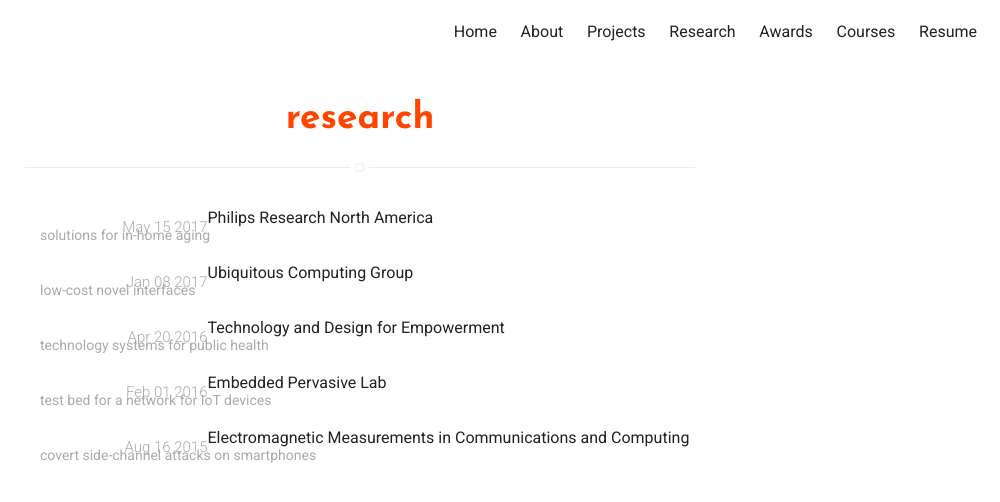
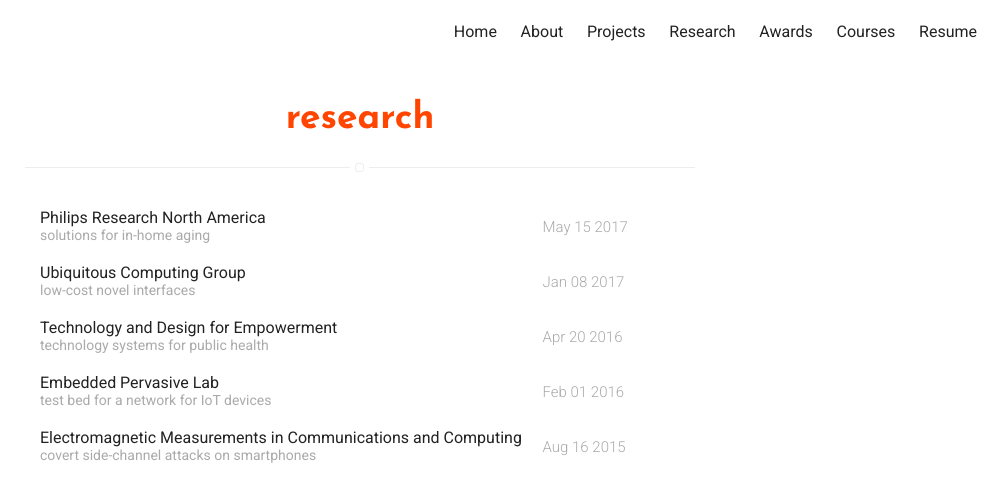
Before and after one commit to azraismail/azraismail.github.io, a Jekyll site: the page built from research.html, in a window 1280 px wide. Shown: the top 502 px of the page, without its empty margins (280-1280 px from the left). Built offline with Jekyll 4.4.1, drawn with Linux system fonts in a browser that asks for light colours.

Commit message:
Create home-blog-projects.sass

```diff
--- a/_sass/pages/home-blog-projects.sass
+++ b/_sass/pages/home-blog-projects.sass
@@ -44,7 +44,7 @@
     > .item > .url
         width: 100%
         display: block
-        padding: 10px 20px 10px 15px
+        padding: 10px 30px 10px 15px
         text-decoration: none
 
     > .item > .url > .title
@@ -76,10 +76,10 @@
         top: 10px
         margin: 0
         width: 25%
-        float: left
+        float: right
         font-weight: 300
         color: $gama
-        text-align: right
+        text-align: left
         transition: all ease-in-out .2s
 
     .item:hover .url aside
```
